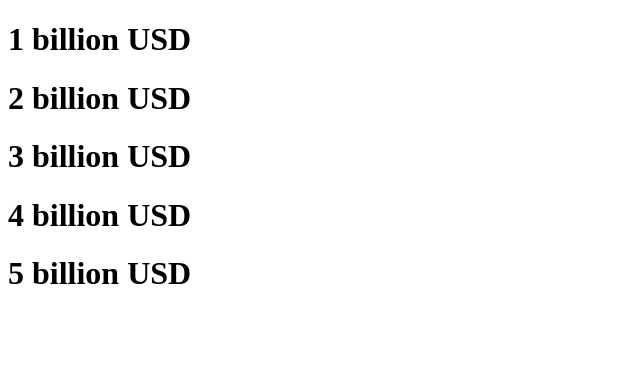
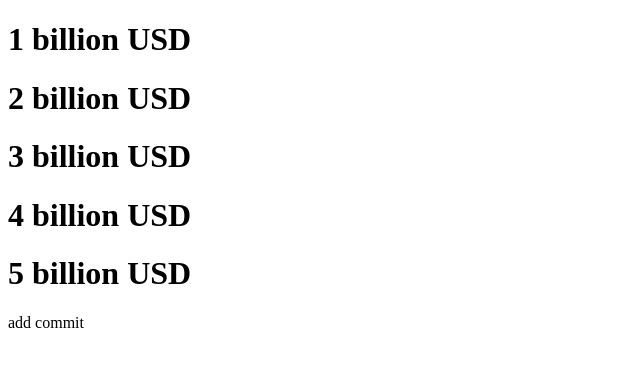
Before and after one commit to vantrinh3006/tdcd, a plain HTML site: page java123.html in a window 1280 px wide. Shown: the full height of the page, 0-640 px from the left. Drawn offline with Linux system fonts and the light colour scheme.

Commit message:
them the div

```diff
--- a/java123.html
+++ b/java123.html
@@ -11,5 +11,7 @@
 </head>
 <body>
 
+    <div>add commit </div>
+
 </body>
 </html>
```
